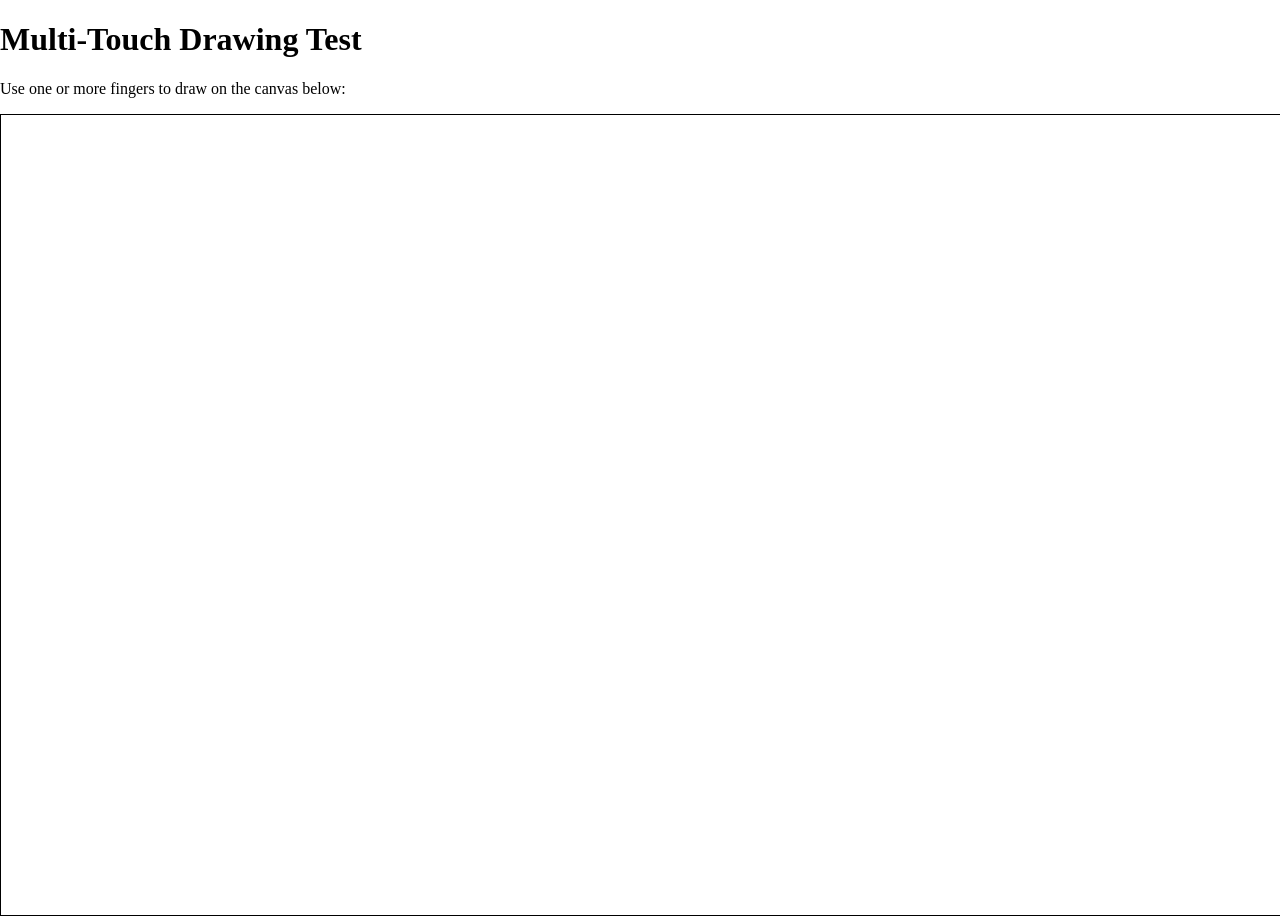
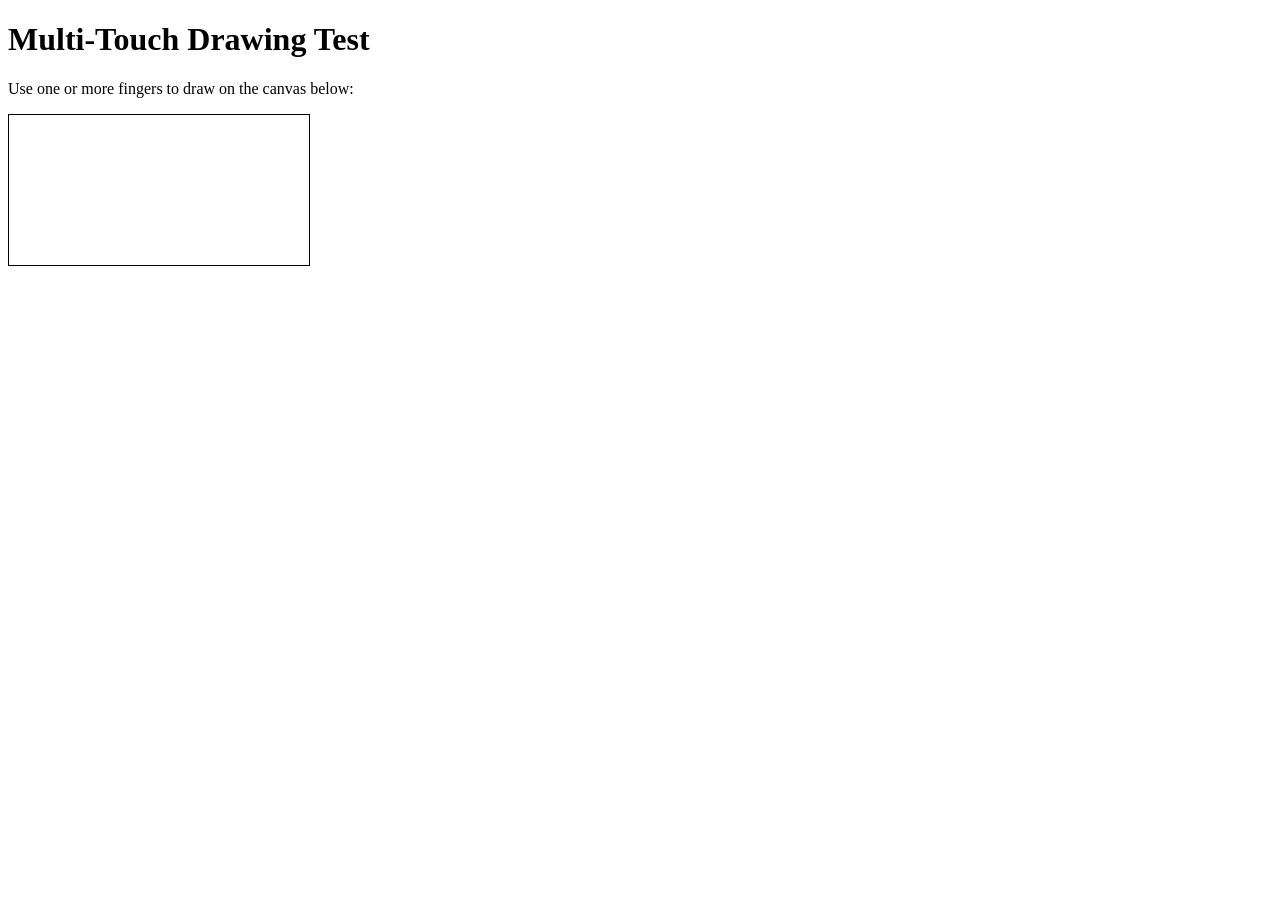
Before and after one commit to jinggeyu/jingge.github.io, a plain HTML site: page touch_draw.html in a window 1280 px wide. After the commit the page ends 800 px from the top, so only its background shows below. Drawn offline with Linux system fonts and the light colour scheme.

Commit message:
Update touch_draw.html

```diff
--- a/touch_draw.html
+++ b/touch_draw.html
@@ -3,24 +3,11 @@
 <head>
     <meta charset="UTF-8">
     <title>Multi-Touch Drawing Test</title>
-    <style>
-        html, body {
-            margin: 0;
-            padding: 0;
-            height: 100%;
-        }
-        canvas {
-            display: block;
-            border: 1px solid black;
-            width: 100%;
-            height: 100%;
-        }
-    </style>
 </head>
 <body>
     <h1>Multi-Touch Drawing Test</h1>
     <p>Use one or more fingers to draw on the canvas below:</p>
-    <canvas id="canvas"></canvas>
+    <canvas id="canvas" style="border: 1px solid black;"></canvas>
     <script>
         var canvas = document.getElementById("canvas");
         var context = canvas.getContext("2d");
```
